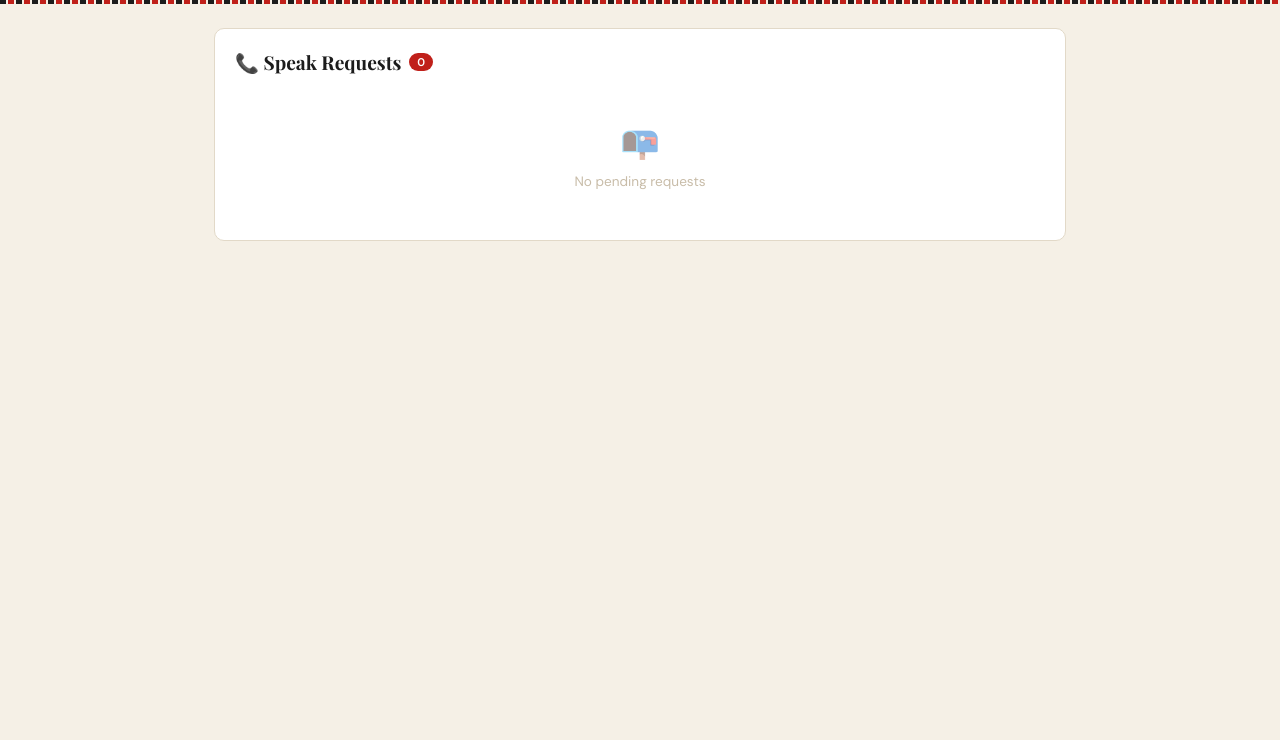
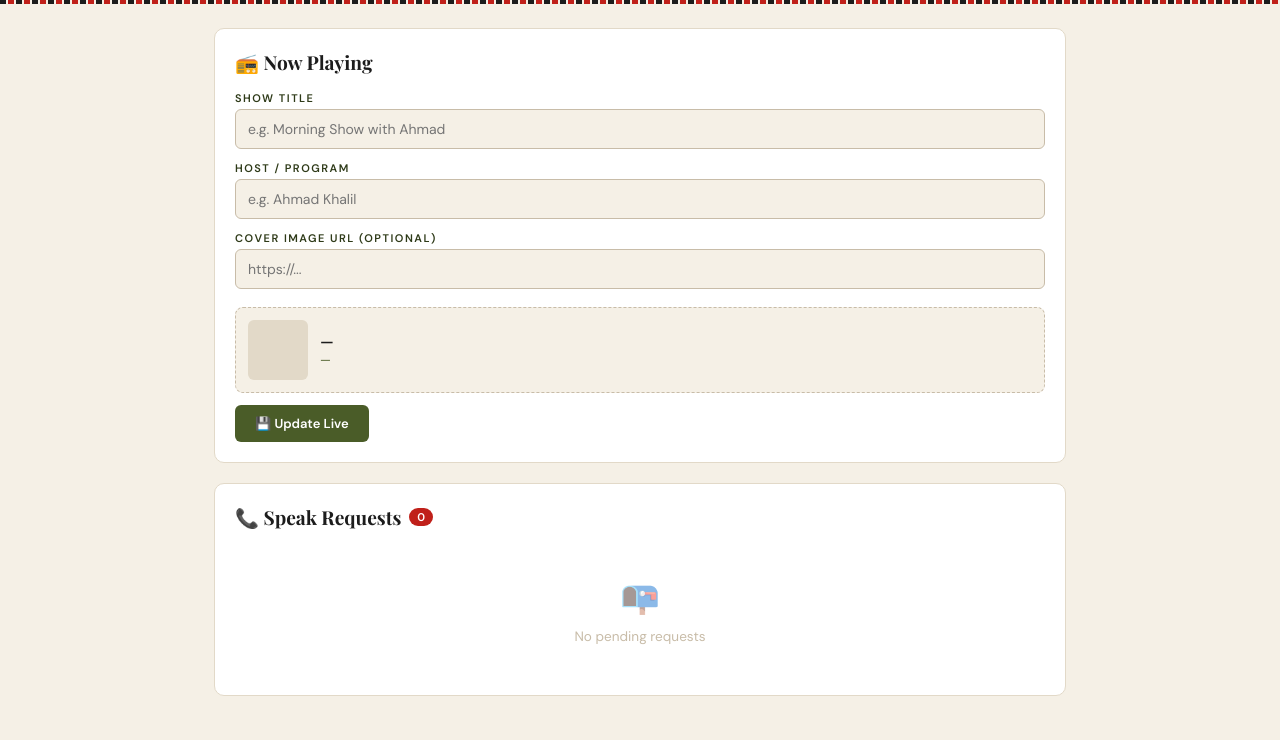
Before and after one commit to rabebar/oliveland-radio, a Flask app: template templates/admin.html in a window 1280 px wide. Shown: the part 64-804 px from the top of the page. Before the commit the page ends 305 px from the top, so only its background shows below. Run offline with Flask 3, Linux system fonts and the light colour scheme; the template is opened without the code that fills it, so the values that code supplies are empty; some libraries are stand-ins or nearby versions.

Commit message:
add now playing control

```diff
--- a/app.py
+++ b/app.py
@@ -23,6 +23,14 @@ DAILY_API_KEY = os.environ.get('DAILY_API_KEY', '')
 
 speak_requests = {}
 request_counter = 0
+
+# Current broadcast info (in-memory)
+now_playing = {
+    'title': 'Olive Land Radio — Live',
+    'host': 'Live Broadcast',
+    'cover_url': '',
+    'updated_at': datetime.utcnow().strftime('%H:%M')
+}
 
 
 # ── Models ──
@@ -183,6 +191,30 @@ def create_daily_room(room_name):
     return None
 
 
+# ── Now Playing ──
+@app.route('/now-playing')
+def get_now_playing():
+    return jsonify(now_playing)
+
+
+@socketio.on('update_now_playing')
+def handle_update_now_playing(data):
+    user = session.get('user')
+    if not user or user.get('email') != ADMIN_EMAIL:
+        return
+    title = (data.get('title') or '').strip()[:120]
+    host = (data.get('host') or '').strip()[:80]
+    cover_url = (data.get('cover_url') or '').strip()[:500]
+    if title:
+        now_playing['title'] = title
+    if host:
+        now_playing['host'] = host
+    now_playing['cover_url'] = cover_url
+    now_playing['updated_at'] = datetime.utcnow().strftime('%H:%M')
+    # Broadcast to everyone
+    socketio.emit('now_playing_updated', now_playing)
+
+
 # ── Speak Requests ──
 @socketio.on('admin_join')
 def handle_admin_join():
--- a/templates/admin.html
+++ b/templates/admin.html
@@ -121,6 +121,46 @@ iframe.daily-frame{
   width:100%;height:480px;border:none;
   border-radius:10px;margin-top:14px;
 }
+
+.np-form{display:flex;flex-direction:column;gap:12px;}
+.np-field label{
+  display:block;font-size:11px;letter-spacing:1.5px;
+  text-transform:uppercase;color:var(--olive-dark);
+  font-weight:600;margin-bottom:4px;
+}
+.np-field input{
+  width:100%;padding:10px 12px;
+  border:1px solid var(--beige2);
+  border-radius:6px;background:var(--cream);
+  font-family:'DM Sans',sans-serif;
+  font-size:14px;color:var(--black);
+  outline:none;transition:border-color 0.2s;
+}
+.np-field input:focus{border-color:var(--olive);}
+.np-preview{
+  background:var(--cream);
+  border:1px dashed var(--beige2);
+  border-radius:8px;padding:12px;
+  display:flex;gap:12px;align-items:center;
+  margin-top:6px;
+}
+.np-preview-img{
+  width:60px;height:60px;border-radius:6px;
+  background:var(--beige);
+  background-size:cover;background-position:center;
+  flex-shrink:0;
+}
+.np-preview-info{flex:1;min-width:0;}
+.np-preview-title{font-size:0.95rem;font-weight:600;color:var(--black);}
+.np-preview-host{font-size:0.78rem;color:var(--olive);}
+.btn-save{
+  background:var(--olive);color:white;
+  padding:10px 20px;border-radius:6px;
+  border:none;font-family:'DM Sans',sans-serif;
+  font-size:13px;font-weight:600;cursor:pointer;
+  align-self:flex-start;
+}
+.btn-save:active{background:var(--olive-dark);}
 </style>
 </head>
 <body>
@@ -138,6 +178,33 @@ iframe.daily-frame{
 <div class="kstripe"></div>
 
 <div class="container">
+
+  <!-- Now Playing Control -->
+  <div class="section">
+    <div class="section-title">📻 Now Playing</div>
+    <div class="np-form">
+      <div class="np-field">
+        <label>Show Title</label>
+        <input type="text" id="np-title" placeholder="e.g. Morning Show with Ahmad" maxlength="120">
+      </div>
+      <div class="np-field">
+        <label>Host / Program</label>
+        <input type="text" id="np-host" placeholder="e.g. Ahmad Khalil" maxlength="80">
+      </div>
+      <div class="np-field">
+        <label>Cover Image URL (optional)</label>
+        <input type="text" id="np-cover" placeholder="https://..." maxlength="500">
+      </div>
+      <div class="np-preview" id="np-preview">
+        <div class="np-preview-img" id="np-preview-img"></div>
+        <div class="np-preview-info">
+          <div class="np-preview-title" id="np-preview-title">—</div>
+          <div class="np-preview-host" id="np-preview-host">—</div>
+        </div>
+      </div>
+      <button class="btn-save" onclick="saveNowPlaying()">💾 Update Live</button>
+    </div>
+  </div>
 
   <!-- Active Call -->
   <div class="section" id="active-call-section" style="display:none;">
@@ -260,7 +327,46 @@ function showToast(msg, isError){
 socket.on('connect', ()=>{
   socket.emit('admin_join');
   socket.emit('get_speak_requests');
+  loadNowPlaying();
 });
+
+// ── Now Playing ──
+async function loadNowPlaying(){
+  try{
+    const r = await fetch('/now-playing');
+    const np = await r.json();
+    document.getElementById('np-title').value = np.title || '';
+    document.getElementById('np-host').value = np.host || '';
+    document.getElementById('np-cover').value = np.cover_url || '';
+    updateNpPreview();
+  } catch(e){}
+}
+
+function updateNpPreview(){
+  const title = document.getElementById('np-title').value.trim() || '—';
+  const host = document.getElementById('np-host').value.trim() || '—';
+  const cover = document.getElementById('np-cover').value.trim();
+  document.getElementById('np-preview-title').textContent = title;
+  document.getElementById('np-preview-host').textContent = host;
+  const img = document.getElementById('np-preview-img');
+  if(cover){
+    img.style.backgroundImage = `url("${cover.replace(/"/g,'\\"')}")`;
+  } else {
+    img.style.backgroundImage = '';
+  }
+}
+
+['np-title','np-host','np-cover'].forEach(id=>{
+  document.getElementById(id).addEventListener('input', updateNpPreview);
+});
+
+function saveNowPlaying(){
+  const title = document.getElementById('np-title').value.trim();
+  const host = document.getElementById('np-host').value.trim();
+  const cover_url = document.getElementById('np-cover').value.trim();
+  socket.emit('update_now_playing', {title, host, cover_url});
+  showToast('Now Playing updated ✓');
+}
 
 socket.on('speak_requests_list', list=>{
   list.forEach(renderRequest);
```
Also changed, not shown: templates/index.html (+15 -2 lines), templates/mobile.html (+41 -4 lines).
